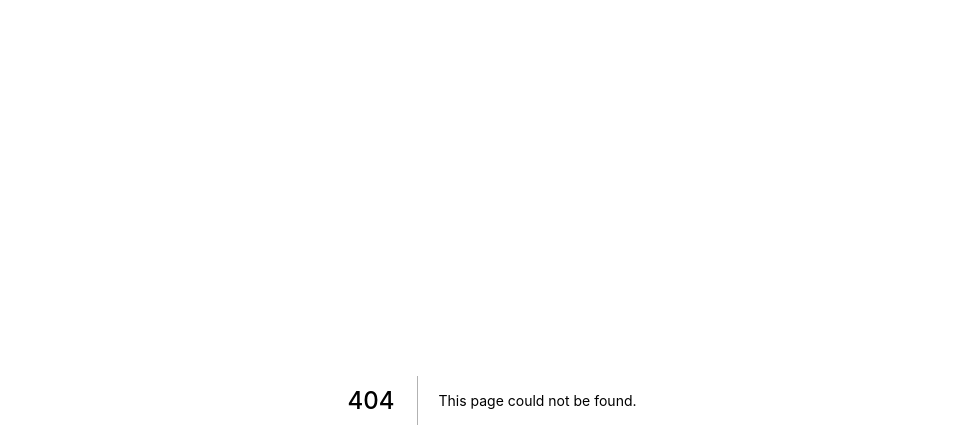
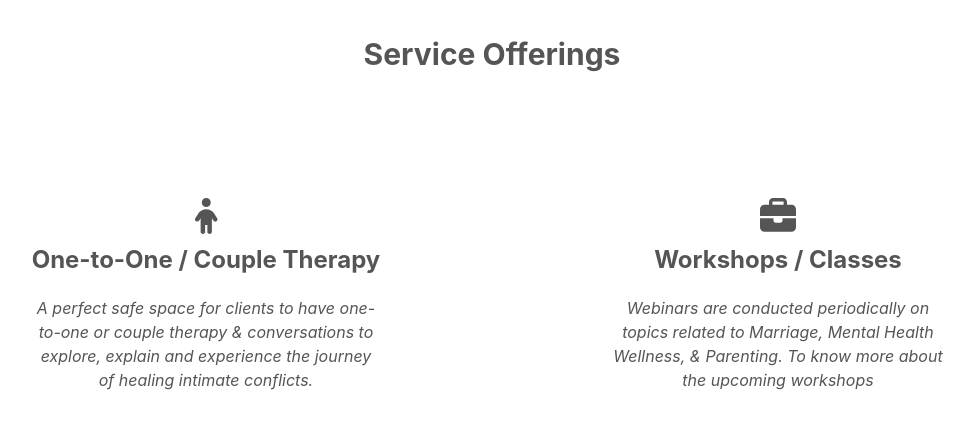
Before and after one commit to world-of-upbringing/public-site, a Next.js app: page /home/services in a window 1280 px wide. Before the commit this address had no page. Shown: the top 448 px of the page, without its empty margins (148-1122 px from the left). Built offline with nearby package versions, Linux system fonts and the light colour scheme; what tw-elements would draw is missing.

Commit message:
Added the services section

```diff
--- /dev/null
+++ b/components/container.tsx
@@ -0,0 +1,9 @@
+export default function Container({
+  children,
+}: {
+  children: JSX.Element | JSX.Element[];
+}) {
+  return (
+    <div className="mx-auto px-4 md:w-750 lg:w-1000 xl:w-1200">{children}</div>
+  );
+}
--- a/components/front-page-section.tsx
+++ b/components/front-page-section.tsx
@@ -1,4 +1,5 @@
 import React from "react";
+import Container from "./container";
 
 export default function FrontPageSection({
   title,
@@ -7,8 +8,8 @@ export default function FrontPageSection({
   backgroundColor,
 }: {
   title: string;
-  description: string;
-  children: JSX.Element | string;
+  description: string | undefined;
+  children: JSX.Element | JSX.Element[];
   backgroundColor: boolean;
 }) {
   return (
@@ -29,8 +30,9 @@ export default function FrontPageSection({
         >
           {title}
         </p>
+        {description ? (
           <div className="flex flex-row p-3">
-          <div className="flex w-1/4" />
+            <Container>
               <p
                 className={
                   backgroundColor
@@ -40,9 +42,12 @@ export default function FrontPageSection({
               >
                 {description}
               </p>
-          <div className="flex w-1/4" />
+            </Container>
           </div>
-        {children}
+        ) : (
+          <></>
+        )}
+        <Container>{children}</Container>
       </div>
     </div>
   );
--- a/components/horizontal-highlights.tsx
+++ b/components/horizontal-highlights.tsx
@@ -19,7 +19,7 @@ export default function HorizontalHighlights({
       <IconText id={`${texts[i]}-icon`} iconDef={icons[i]} text={texts[i]} />
     );
     buffer.push(
-      <div id={`${texts[i]}-div`} className="flex flex-col w-64 p-5">
+      <div id={`${texts[i]}-div`} className="flex flex-col w-64 p-5 mx-auto">
         {childBuffer}
       </div>
     );
--- /dev/null
+++ b/components/service.tsx
@@ -0,0 +1,41 @@
+import { FontAwesomeIcon } from "@fortawesome/react-fontawesome";
+import { IconDefinition } from "@fortawesome/fontawesome-common-types";
+
+export interface IService {
+  icon: IconDefinition;
+  title: string;
+  description: string;
+}
+
+export default function Service({
+  id,
+  service,
+}: {
+  id: string;
+  service: IService;
+}) {
+  return (
+    <div className="px-4 mt-10 mx-auto md:w-1/3 inline-block float-none align-top">
+      <div className="w-full">
+        <div className="text-4xl mb-2 w-full text-center">
+          <FontAwesomeIcon
+            id={`${id}-icon`}
+            className="text-grey px-2"
+            size="1x"
+            icon={service.icon}
+          />
+        </div>
+
+        <div className="mb-5 w-full">
+          <h5 className="font-bold text-2xl leading-8 text-center">
+            {service.title}
+          </h5>
+        </div>
+
+        <div className="font-normal text-base leading-6 w-full text-center">
+          <em>{service.description}</em>
+        </div>
+      </div>
+    </div>
+  );
+}
--- a/pages/home/body.tsx
+++ b/pages/home/body.tsx
@@ -1,6 +1,7 @@
 import GetToKnowUs from "./get_to_know_us";
 import Hero from "./hero";
 import Patrons from "./patrons";
+import Services from "./services";
 
 export default function Body() {
   return (
@@ -14,6 +15,9 @@ export default function Body() {
       <section id="patrons" className="flex">
         <Patrons />
       </section>
+      <section id="services" className="flex">
+        <Services />
+      </section>
     </section>
   );
 }
--- /dev/null
+++ b/pages/home/services.tsx
@@ -0,0 +1,39 @@
+import { faBriefcase, faChild } from "@fortawesome/free-solid-svg-icons";
+import Container from "../../components/container";
+import FrontPageSection from "../../components/front-page-section";
+import Service, { IService } from "../../components/service";
+
+export default function Services() {
+  const buffer = [];
+
+  let services: IService[] = [];
+  services = [
+    {
+      icon: faChild,
+      title: "One-to-One / Couple Therapy",
+      description:
+        "A perfect safe space for clients to have one-to-one or couple therapy & conversations to explore, explain and experience the journey of healing intimate conflicts.",
+    },
+    {
+      icon: faBriefcase,
+      title: "Workshops / Classes",
+      description:
+        "Webinars are conducted periodically on topics related to Marriage, Mental Health Wellness, & Parenting. To know more about the upcoming workshops",
+    },
+  ];
+
+  for (const service of services) {
+    buffer.push(<Service id={`service-${service.title}`} service={service} />);
+  }
+  return (
+    <FrontPageSection
+      title="Service Offerings"
+      description={undefined}
+      backgroundColor={false}
+    >
+      <div className="flex flex-wrap py-12 px-3 mx-auto text-grey">
+        {buffer}
+      </div>
+    </FrontPageSection>
+  );
+}
--- a/tailwind.config.js
+++ b/tailwind.config.js
@@ -16,9 +16,10 @@ module.exports = {
     },
     extend: {
       spacing: {
-        1024: "1024px",
-        768: "768px",
-        640: "640px",
+        1200: "1200px",
+        1000: "1024px",
+        750: "768px",
+        600: "640px",
       },
     },
   },
```
Also changed, not shown: components/modal.tsx (deleted). Lines whose indentation alone changed are shown as unchanged.
